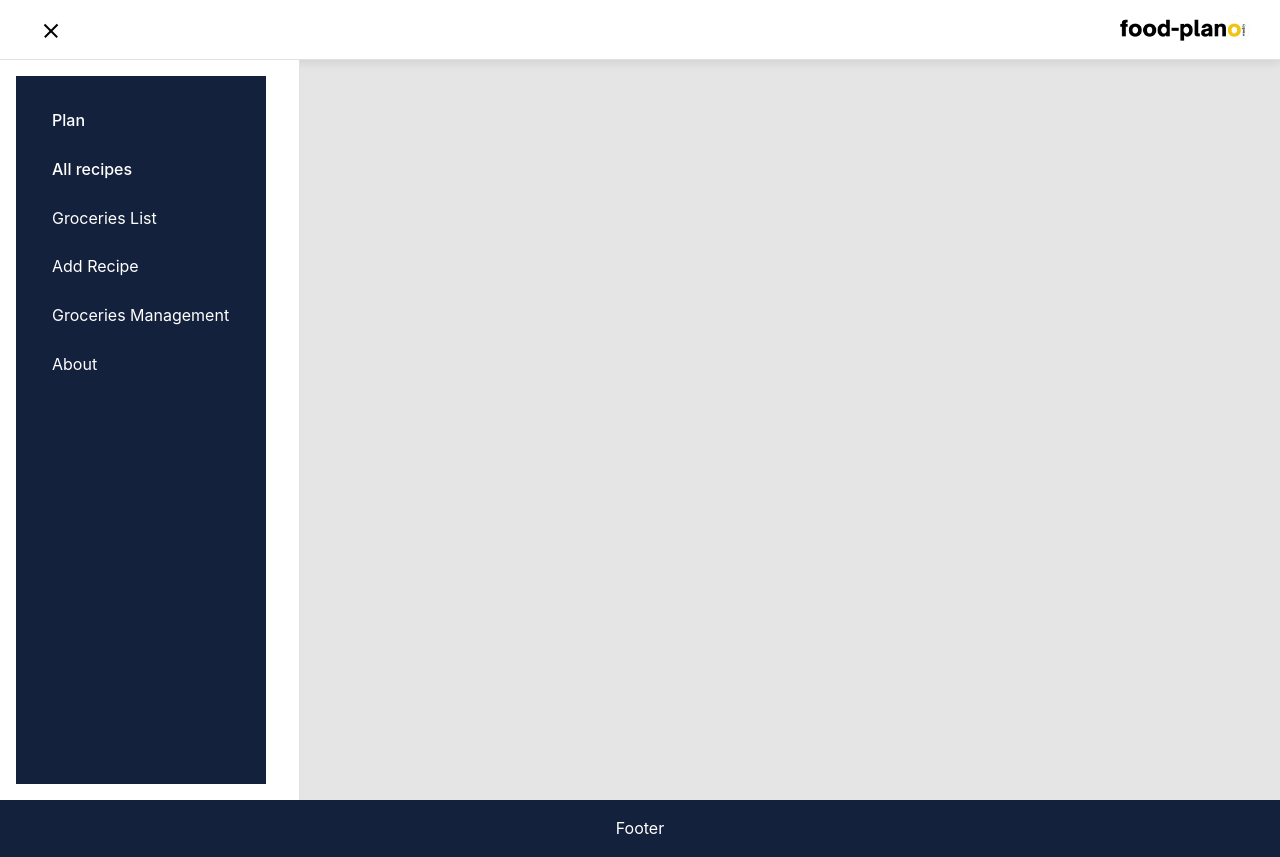
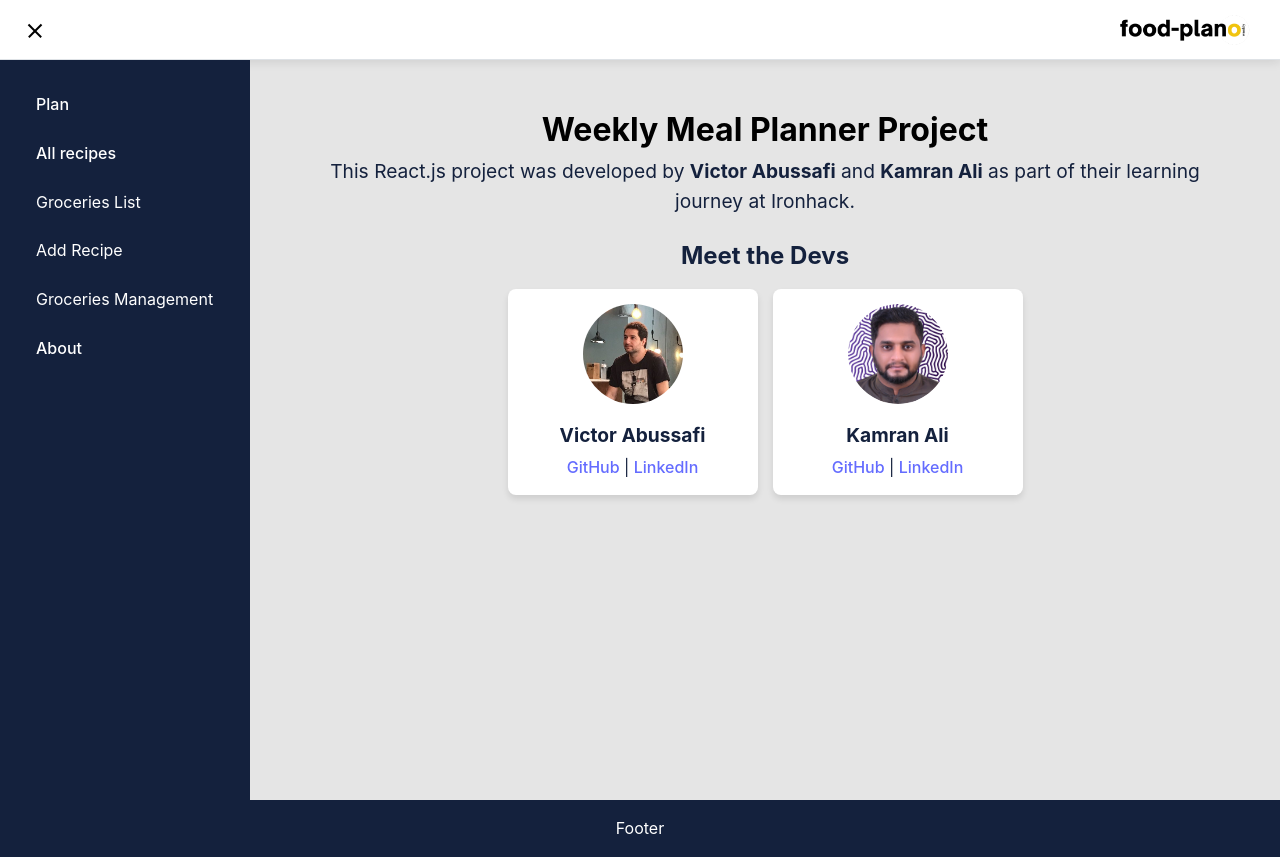
Before and after one commit to VK-IH25/Weekly-Meal-Planner, a React (Vite) app in the folder meal-planner/: page /about in a window 1280 px wide. Built offline with nearby package versions, Linux system fonts and the light colour scheme; no server answers.

Commit message:
Fixed individual reciepe - Added about page - Fixed sidebar stylings

```diff
--- a/meal-planner/src/App.jsx
+++ b/meal-planner/src/App.jsx
@@ -1,7 +1,14 @@
 import React from "react";
-import '@mantine/core/styles.css'
+import "@mantine/core/styles.css";
 import "./App.css";
-import { AppShell, Burger, Group, Skeleton, Image, AppShellFooter } from '@mantine/core';
+import {
+  AppShell,
+  Burger,
+  Group,
+  Skeleton,
+  Image,
+  AppShellFooter,
+} from "@mantine/core";
 import { Routes, Route } from "react-router-dom";
 import { Link } from "react-router-dom";
 
@@ -17,60 +24,78 @@ import SingleRecipe from "./components/SingleRecipe";
 import Footer from "./components/Footer";
 import Sidebar from "./components/Sidebar";
 
+import About from "./pages/About";
 
 const App = () => {
   const [mobileOpened, { toggle: toggleMobile }] = useDisclosure();
   const [desktopOpened, { toggle: toggleDesktop }] = useDisclosure(true);
 
-      const [recipeList, setRecipeList] = useState([])
+  const [recipeList, setRecipeList] = useState([]);
 
-      useEffect(() => {
-          axios.get("https://weekly-meal-plan-4de4b-default-rtdb.europe-west1.firebasedatabase.app/meals.json")
-              .then(r => {
-                  setRecipeList(Object.values(r.data));
-                  console.log(r.data)
-              })
-              .catch(e => console.log(e))
-      }, [])
+  useEffect(() => {
+    axios
+      .get(
+        "https://weekly-meal-plan-4de4b-default-rtdb.europe-west1.firebasedatabase.app/meals.json"
+      )
+      .then((r) => {
+        setRecipeList(Object.values(r.data));
+        // console.log(r.data)
+      })
+      .catch((e) => console.log(e));
+  }, []);
 
   return (
-
     <AppShell
       header={{ height: 60 }}
       navbar={{
-        width: 300,
-        breakpoint: 'sm',
+        width: 250,
+        breakpoint: "sm",
         collapsed: { mobile: !mobileOpened, desktop: !desktopOpened },
       }}
-      padding="md"
+      padding="xl"
     >
-      <AppShell.Header >
-        <Group h="150%" px="md">
-          <Burger opened={mobileOpened} onClick={toggleMobile} hiddenFrom="sm" size="sm" />
-          <Burger opened={desktopOpened} onClick={toggleDesktop} visibleFrom="sm" size="sm" />
+      <AppShell.Header>
+        <Group h="150%">
+          <Burger
+            opened={mobileOpened}
+            onClick={toggleMobile}
+            hiddenFrom="sm"
+            size="sm"
+          />
+          <Burger
+            opened={desktopOpened}
+            onClick={toggleDesktop}
+            visibleFrom="sm"
+            size="sm"
+          />
         </Group>
-        <Link to="/"><Image src={logo} height={60} alt="logo" /></Link>      </AppShell.Header>
-      <AppShell.Navbar p="md">
+        <Link to="/">
+          <Image src={logo} height={60} alt="logo" />
+        </Link>{" "}
+      </AppShell.Header>
+      <AppShell.Navbar>
         <Sidebar />
       </AppShell.Navbar>
-      <AppShell.Main><Routes>
-        <Route path="/" element={<MainContent recipeList={recipeList}></MainContent>} />
-        <Route path="recipe-list" element={<RecipeList recipeList={recipeList}></RecipeList>} />
-        <Route path="recipe/:id" element={<SingleRecipe recipeList={recipeList}></SingleRecipe>} />
-      </Routes></AppShell.Main>
-
-
-
+      <AppShell.Main>
+        <Routes>
+          <Route
+            path="/"
+            element={<MainContent recipeList={recipeList}></MainContent>}
+          />
+          <Route
+            path="recipe-list"
+            element={<RecipeList recipeList={recipeList}></RecipeList>}
+          />
+          <Route
+            path="recipe/:id"
+            element={<SingleRecipe recipeList={recipeList}></SingleRecipe>}
+          />
+          <Route path="about" element={<About></About>} />
+        </Routes>
+      </AppShell.Main>
 
       <Footer />
-
-
-
-
-    </AppShell >
-
-
-
+    </AppShell>
   );
 };
 
--- /dev/null
+++ b/meal-planner/src/assets/styles/About.css
@@ -0,0 +1,87 @@
+/* About Container */
+.about-container {
+  margin: 0 auto;
+  padding: 20px;
+  text-align: center;
+  color: var(--oxford-blue);
+}
+
+.about-title {
+  font-size: 2em;
+  font-weight: bold;
+  margin-bottom: 10px;
+}
+
+.about-description {
+  font-size: 1.2em;
+  margin-bottom: 20px;
+}
+
+.dev-title {
+  font-size: 1.5em;
+  font-weight: bold;
+  margin-bottom: 15px;
+}
+
+.dev-grid {
+  display: flex;
+  flex-wrap: wrap;
+  justify-content: center;
+  gap: 15px;
+}
+
+.dev-card {
+  background-color: var(--white);
+  padding: 15px;
+  border-radius: 8px;
+  box-shadow: 0px 4px 6px rgba(0, 0, 0, 0.1);
+  width: 250px;
+  text-align: center;
+}
+
+.dev-image {
+  width: 100px;
+  height: 100px;
+  border-radius: 50%;
+  object-fit: cover;
+  margin-bottom: 10px;
+}
+
+.dev-name {
+  font-size: 1.2em;
+  font-weight: bold;
+  margin-bottom: 5px;
+}
+
+/* Dark Theme Styles */
+.App.dark .about-container {
+  color: #f0f0f0;
+}
+
+.App.dark .about-container h1,
+.App.dark .about-container h2,
+.App.dark .about-container h3,
+.App.dark .about-container p {
+  color: #f0f0f0;
+}
+
+.App.dark .about-container .dev-card {
+  background-color: #444;
+  color: #f0f0f0;
+}
+
+.App.dark .about-container .dev-card:hover {
+  background-color: #555;
+}
+
+.App.dark .about-container a {
+  color: #87ceeb;
+}
+
+.App.dark .about-container .dev-name {
+  color: #f0f0f0;
+}
+
+.App.dark .about-container .dev-image {
+  border: 4px solid #fff;
+}
--- a/meal-planner/src/components/RecipeList.jsx
+++ b/meal-planner/src/components/RecipeList.jsx
@@ -1,22 +1,21 @@
-import axios from 'axios'
-import { useEffect, useState } from 'react'
-import { Card, Image, Text, Badge, Button, Group } from '@mantine/core'
-import { Link } from 'react-router-dom'
+import axios from "axios";
+import { useEffect, useState } from "react";
+import { Card, Image, Text, Badge, Button, Group } from "@mantine/core";
+import { Link } from "react-router-dom";
 
 function RecipeList(props) {
-
-
   const list = props.recipeList.map((e) => {
     return (
-
-                <Card key={e.idMeal} shadow="sm" padding="lg" radius="md" withBorder mt="15px">
+      <Card
+        key={e.idMeal}
+        shadow="sm"
+        padding="lg"
+        radius="md"
+        withBorder
+        mt="15px"
+      >
         <Card.Section>
-                        <Image
-                            src={e.strMealThumb}
-                            height={160}
-                            alt={e.strMeal}
-                        />
-
+          <Image src={e.strMealThumb} height={160} alt={e.strMeal} />
         </Card.Section>
 
         <Group justify="space-between" mt="md" mb="xs">
@@ -28,18 +27,10 @@ function RecipeList(props) {
           </Button>
         </Link>
       </Card>
+    );
+  });
 
-
-        )
-    })
-
-
-    return (
-        <div>
-            {list}
-        </div>
-    )
-
+  return <div>{list}</div>;
 }
 
-export default RecipeList
+export default RecipeList;
--- a/meal-planner/src/components/Sidebar.jsx
+++ b/meal-planner/src/components/Sidebar.jsx
@@ -6,12 +6,18 @@ const Sidebar = () => {
   return (
     <nav className="sidebar">
       <ul>
-        <Link to="/"><li>Plan</li></Link>
-        <Link to="/recipe-list"><li>All recipes</li></Link>
+        <Link to="/">
+          <li>Plan</li>
+        </Link>
+        <Link to="/recipe-list">
+          <li>All recipes</li>
+        </Link>
         <li>Groceries List</li>
         <li>Add Recipe</li>
         <li>Groceries Management</li>
-        <li>About</li>
+        <Link to="/about">
+          <li>About</li>
+        </Link>
       </ul>
     </nav>
   );
--- a/meal-planner/src/components/SingleRecipe.jsx
+++ b/meal-planner/src/components/SingleRecipe.jsx
@@ -1,63 +1,84 @@
-
-import { Container, Card, Image, Title, Text, Badge, Button, Group, BackgroundImage, Center, Grid } from '@mantine/core'
-import { useParams } from 'react-router-dom'
+import {
+  Container,
+  Card,
+  Image,
+  Title,
+  Text,
+  Badge,
+  Button,
+  Group,
+  BackgroundImage,
+  Center,
+  Grid,
+  Divider,
+} from "@mantine/core";
+import { useParams, useNavigate } from "react-router-dom";
 
 function SingleRecipe(props) {
-   const { id } = useParams()
+  const { id } = useParams();
+  const navigate = useNavigate();
 
-   console.log(id)
-   console.log(props.recipeList)
+  const recipeObj = props.recipeList.find((e) => e.idMeal == id);
 
-    const recipeObj = props.recipeList.find((e) => e.idMeal == id)
-
+  if (!recipeObj) {
+    return (
+      <Container>
+        <Title>No Recipe Found</Title>
+        <Text>The recipe you are looking for does not exist.</Text>
+      </Container>
+    );
+  }
 
   return (
-        <>
     <Container>
-            <BackgroundImage
-                    src={recipeObj.strMealThumb}
-                    radius="sm"
-                    h={250}
-                >
+      <Card shadow="sm" padding="lg" radius="md" withBorder mt="md" w={800}>
+        <BackgroundImage src={recipeObj.strMealThumb} radius="sm" h={250}>
           <Center p="md">
-                        <Text c="white">
-                            BackgroundImage component can be used to add any content on image. It is useful for hero
-                            headers and other similar sections
+            <Text c="white" align="center">
+              {recipeObj.strMeal} - A delicious {recipeObj.strCategory} dish
+              from {recipeObj.strArea}
             </Text>
           </Center>
         </BackgroundImage>
-                <Group mb="30px">
+
+        <Group mb="30px" position="apart">
           <Title>{recipeObj.strMeal}</Title>
+          <Group>
             <Badge color="pink">{recipeObj.strArea}</Badge>
             <Badge color="pink">{recipeObj.strCategory}</Badge>
           </Group>
+        </Group>
+
         <Divider my="md" />
-                <Title order={4} mb="20px">Ingredients:</Title>
+
+        <Title order={4} mb="20px">
+          Ingredients:
+        </Title>
         <Grid>
-                    <Grid.Col span={6}><Text tt="Capitalize">{recipeObj.strIngredient1} - {recipeObj.strMeasure1}</Text></Grid.Col>
-                    <Grid.Col span={6}><Text tt="Capitalize">{recipeObj.strIngredient2} - {recipeObj.strMeasure2}</Text></Grid.Col>
-                    <Grid.Col span={6}><Text tt="Capitalize">{recipeObj.strIngredient3} - {recipeObj.strMeasure3}</Text></Grid.Col>
-                    <Grid.Col span={6}><Text tt="Capitalize">{recipeObj.strIngredient4} - {recipeObj.strMeasure4}</Text></Grid.Col>
-                    <Grid.Col span={6}><Text tt="Capitalize">{recipeObj.strIngredient5} - {recipeObj.strMeasure5}</Text></Grid.Col>
-                    <Grid.Col span={6}><Text tt="Capitalize">{recipeObj.strIngredient6} - {recipeObj.strMeasure6}</Text></Grid.Col>
-                    <Grid.Col span={6}><Text tt="Capitalize">{recipeObj.strIngredient7} - {recipeObj.strMeasure7}</Text></Grid.Col>
-                    <Grid.Col span={6}><Text tt="Capitalize">{recipeObj.strIngredient8} - {recipeObj.strMeasure8}</Text></Grid.Col>
-                    <Grid.Col span={6}><Text tt="Capitalize">{recipeObj.strIngredient9} - {recipeObj.strMeasure9}</Text></Grid.Col>
-                    <Grid.Col span={6}><Text tt="Capitalize">{recipeObj.strIngredient10} - {recipeObj.strMeasure10}</Text></Grid.Col>
-                    <Grid.Col span={6}><Text tt="Capitalize">{recipeObj.strIngredient11} - {recipeObj.strMeasure11}</Text></Grid.Col>
-                    <Grid.Col span={6}><Text tt="Capitalize">{recipeObj.strIngredient12} - {recipeObj.strMeasure12}</Text></Grid.Col>
-                    <Grid.Col span={6}><Text tt="Capitalize">{recipeObj.strIngredient13} - {recipeObj.strMeasure13}</Text></Grid.Col>
-                    <Grid.Col span={6}><Text tt="Capitalize">{recipeObj.strIngredient14} - {recipeObj.strMeasure14}</Text></Grid.Col>
+          {[...Array(14).keys()].map((index) => {
+            const ingredient = recipeObj[`strIngredient${index + 1}`];
+            const measure = recipeObj[`strMeasure${index + 1}`];
+            return ingredient && measure ? (
+              <Grid.Col span={6} key={index}>
+                <Text tt="capitalize">
+                  {ingredient} - {measure}
+                </Text>
+              </Grid.Col>
+            ) : null;
+          })}
         </Grid>
-                <Title order={4} mb="20px">Instructions:</Title>
+
+        <Title order={4} mb="20px">
+          Instructions:
+        </Title>
         <Text>{recipeObj.strInstructions}</Text>
 
-                <Button mt={"20px"}>Go Back</Button>
+        <Button mt={"20px"} onClick={() => navigate(-1)}>
+          Go Back
+        </Button>
+      </Card>
     </Container>
-        </>
-
-    )
-
+  );
 }
 
-export default SingleRecipe
+export default SingleRecipe;
--- /dev/null
+++ b/meal-planner/src/pages/About.jsx
@@ -0,0 +1,55 @@
+import React from "react";
+import "../assets/styles/About.css";
+
+import VictorImage from "../assets/img/profile/victor.jpeg";
+import KamranImage from "../assets/img/profile/kamran.png";
+
+const devMembers = [
+  {
+    name: "Victor Abussafi",
+    image: VictorImage,
+    github: "https://github.com/abussafilx",
+    linkedin: "https://www.linkedin.com/in/victorabussafi/",
+  },
+  {
+    name: "Kamran Ali",
+    image: KamranImage,
+    github: "https://github.com/Kamran-frontend",
+    linkedin: "https://www.linkedin.com/in/kamranalifrmrbw/",
+  },
+];
+
+function About() {
+  return (
+    <div className="about-container">
+      <h1 className="about-title">Weekly Meal Planner Project</h1>
+      <p className="about-description">
+        This React.js project was developed by <b>{devMembers[0].name}</b> and{" "}
+        <b>{devMembers[1].name}</b>
+        &nbsp;as part of their learning journey at Ironhack.
+      </p>
+
+      <h2 className="dev-title">Meet the Devs</h2>
+      <div className="dev-grid">
+        {devMembers.map((member, index) => (
+          <div key={index} className="dev-card">
+            <img src={member.image} alt={member.name} className="dev-image" />
+            <h3 className="dev-name">{member.name}</h3>
+            <p>
+              <a href={member.github} target="_blank" className="dev-link">
+                GitHub
+              </a>{" "}
+              |
+              <a href={member.linkedin} target="_blank" className="dev-link">
+                {" "}
+                LinkedIn
+              </a>
+            </p>
+          </div>
+        ))}
+      </div>
+    </div>
+  );
+}
+
+export default About;
```
Also changed, not shown: meal-planner/src/pages/AddRecipe.jsx (added, +7 -0 lines), meal-planner/src/pages/GroceriesList.jsx (added, +7 -0 lines), meal-planner/src/pages/GroceriesManagement.jsx (added, +7 -0 lines), meal-planner/src/assets/img/profile/kamran.png (added), meal-planner/src/assets/img/profile/victor.jpeg (added). Lines whose indentation alone changed are shown as unchanged.
